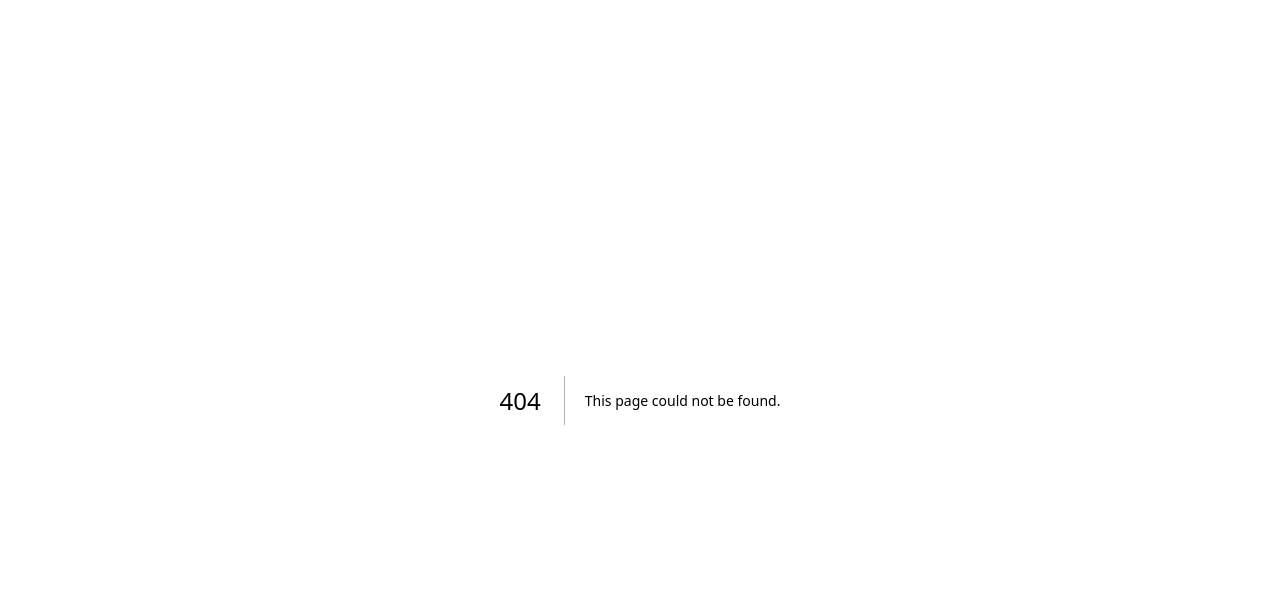
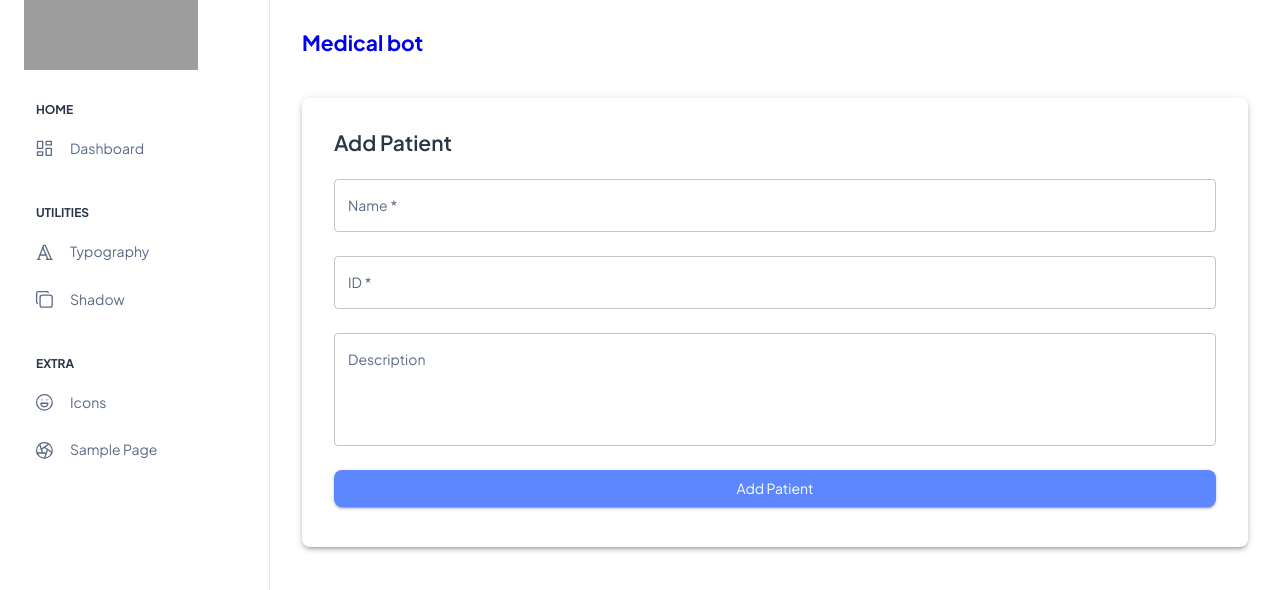
Before and after one commit to ahmedbichiou/nextjs-IHM-Medical-Bot, a Next.js app: page /addpatient in a window 1280 px wide. Before the commit this address had no page. Shown: the top 590 px of the page. Built offline with nearby package versions, Linux system fonts and the light colour scheme; grey boxes are pictures that could not be loaded.

Commit message:
main page

```diff
--- /dev/null
+++ b/src/app/(DashboardLayout)/addpatient/page.tsx
@@ -0,0 +1,99 @@
+'use client';
+import { useState } from 'react'; // Import useState
+import { Button, TextField, Typography, Card, CardContent } from '@mui/material';
+import PageContainer from '@/app/(DashboardLayout)/components/container/PageContainer';
+import { useRouter } from 'next/navigation'; // Import useRouter
+
+const AddPatientPage = () => {
+  const [name, setName] = useState('');
+  const [id, setId] = useState('');
+  const [description, setDescription] = useState('');
+  const router = useRouter(); // Initialize the router
+
+  const handleSubmit = async (e: React.FormEvent) => {
+    e.preventDefault();
+
+    const patientData = { name, id, description };
+
+    try {
+      const response = await fetch('http://localhost:5000/api/patients', {
+        method: 'POST',
+        headers: {
+          'Content-Type': 'application/json',
+        },
+        body: JSON.stringify(patientData),
+      });
+
+      if (!response.ok) {
+        throw new Error('Failed to add patient');
+      }
+
+      // Redirect to the home page after successful addition
+      alert('Patient added successfully!');
+      router.push('/'); // Redirect to home page
+
+      // Optionally, reset the form
+      setName('');
+      setId('');
+      setDescription('');
+    } catch (error) {
+      console.error('Error adding patient:', error);
+    }
+  };
+
+  return (
+    <PageContainer>
+      <Card elevation={3} sx={{ borderRadius: 2, padding: 2 }}>
+        <CardContent>
+          <Typography variant="h4" gutterBottom>
+            Add Patient
+          </Typography>
+          <form onSubmit={handleSubmit}>
+            <TextField
+              label="Name"
+              variant="outlined"
+              fullWidth
+              margin="normal"
+              value={name}
+              onChange={(e) => setName(e.target.value)}
+              required
+            />
+            <TextField
+              label="ID"
+              variant="outlined"
+              fullWidth
+              margin="normal"
+              value={id}
+              onChange={(e) => setId(e.target.value)}
+              required
+            />
+            <TextField
+              label="Description"
+              variant="outlined"
+              fullWidth
+              margin="normal"
+              value={description}
+              onChange={(e) => setDescription(e.target.value)}
+              multiline
+              rows={4}
+            />
+            <Button
+              type="submit"
+              variant="contained"
+              color="primary"
+              sx={{
+                width: '100%', // Full width
+                borderRadius: '8px', // Custom border radius
+                marginTop: '16px', // Optional: space above the button
+              }}
+            >
+              Add Patient
+            </Button>
+          </form>
+        </CardContent>
+      </Card>
+    </PageContainer>
+  );
+};
+
+export default AddPatientPage;
--- a/src/app/(DashboardLayout)/layout/header/Header.tsx
+++ b/src/app/(DashboardLayout)/layout/header/Header.tsx
@@ -1,11 +1,11 @@
 import React from 'react';
 import { Box, AppBar, Toolbar, styled, Stack, IconButton, Badge, Button, Typography } from '@mui/material';
 import PropTypes from 'prop-types';
-import Link from 'next/link';
+
 // components
 import Profile from './Profile';
 import { IconBellRinging, IconMenu } from '@tabler/icons-react';
-
+import Link from 'next/link';
 interface ItemType {
   toggleMobileSidebar:  (event: React.MouseEvent<HTMLElement>) => void;
 }
@@ -33,37 +33,24 @@ const Header = ({toggleMobileSidebar}: ItemType) => {
   return (
     <AppBarStyled position="sticky" color="default">
       <ToolbarStyled>
-        <IconButton
-          color="inherit"
-          aria-label="menu"
-          onClick={toggleMobileSidebar}
-          sx={{
-            display: {
-              lg: "none",
-              xs: "inline",
-            },
-          }}
-        >
-          <IconMenu width="20" height="20" />
-        </IconButton>
 
 
-        <IconButton
-          size="large"
-          aria-label="show 11 new notifications"
-          color="inherit"
-          aria-controls="msgs-menu"
-          aria-haspopup="true"
-        >
 
 
-        </IconButton>
 
         <Stack spacing={1} direction="row" alignItems="center">
-        <Typography variant="h4" style={{ fontWeight: 'bold' }}>
-  Medical bot
-</Typography>
-
+        <Link href="/" style={{ textDecoration: 'none' }}> {/* Link to / */}
+      <Typography
+        variant="h4"
+        style={{
+          fontWeight: 'bold',
+          textAlign: 'center', // Center the text
+          margin: '20px 0', // Optional: Add some margin
+        }}
+      >
+        Medical bot
+      </Typography>
+    </Link>
         </Stack>
       </ToolbarStyled>
     </AppBarStyled>
--- a/src/app/(DashboardLayout)/types.ts
+++ b/src/app/(DashboardLayout)/types.ts
@@ -5,3 +5,9 @@ export interface Capsule {
     date: string;
     patient: string;
   }
+  // types.ts
+
+export interface Patient {
+    id: string; // Unique identifier for the patient
+    name: string; // Name of the patient
+   description: string;  }
```
Also changed, not shown: src/app/(DashboardLayout)/addcapsule/[id]/page.tsx (+48 -11 lines), src/app/(DashboardLayout)/page.tsx (+37 -14 lines), src/app/(DashboardLayout)/patients/[id]/page.tsx (+78 -4 lines).
